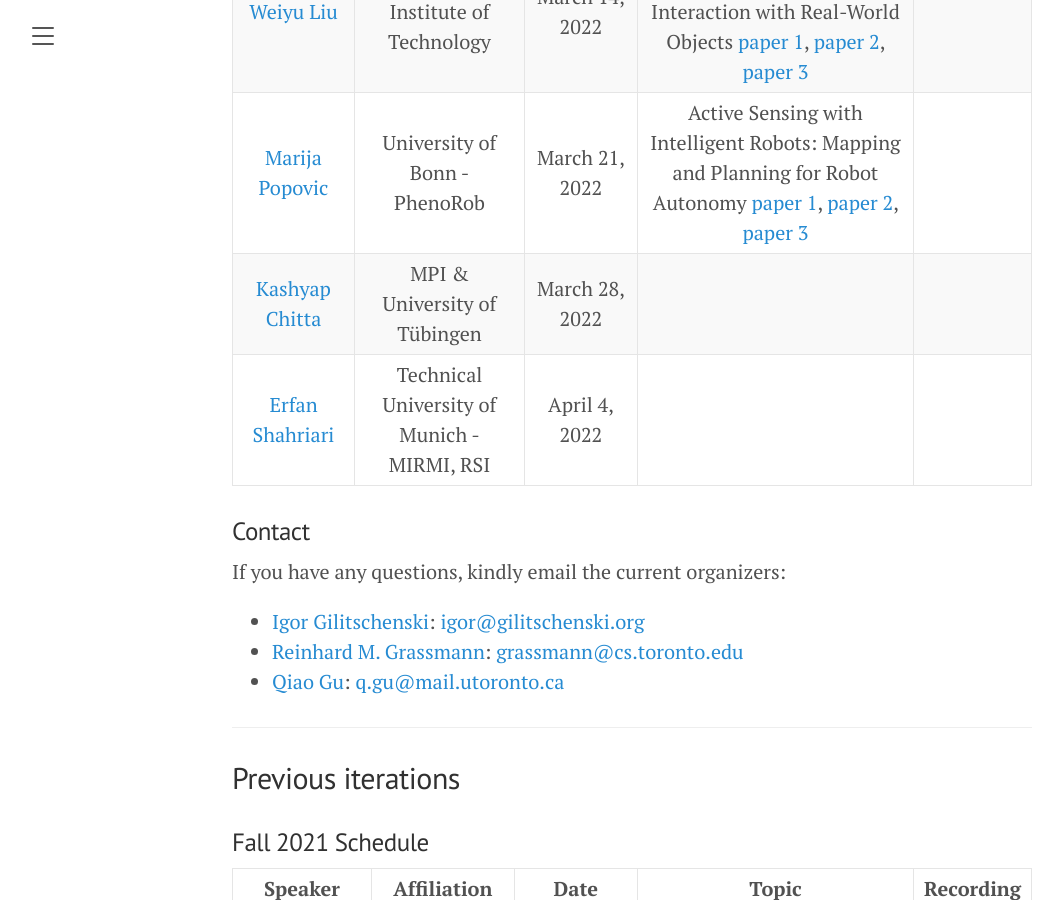
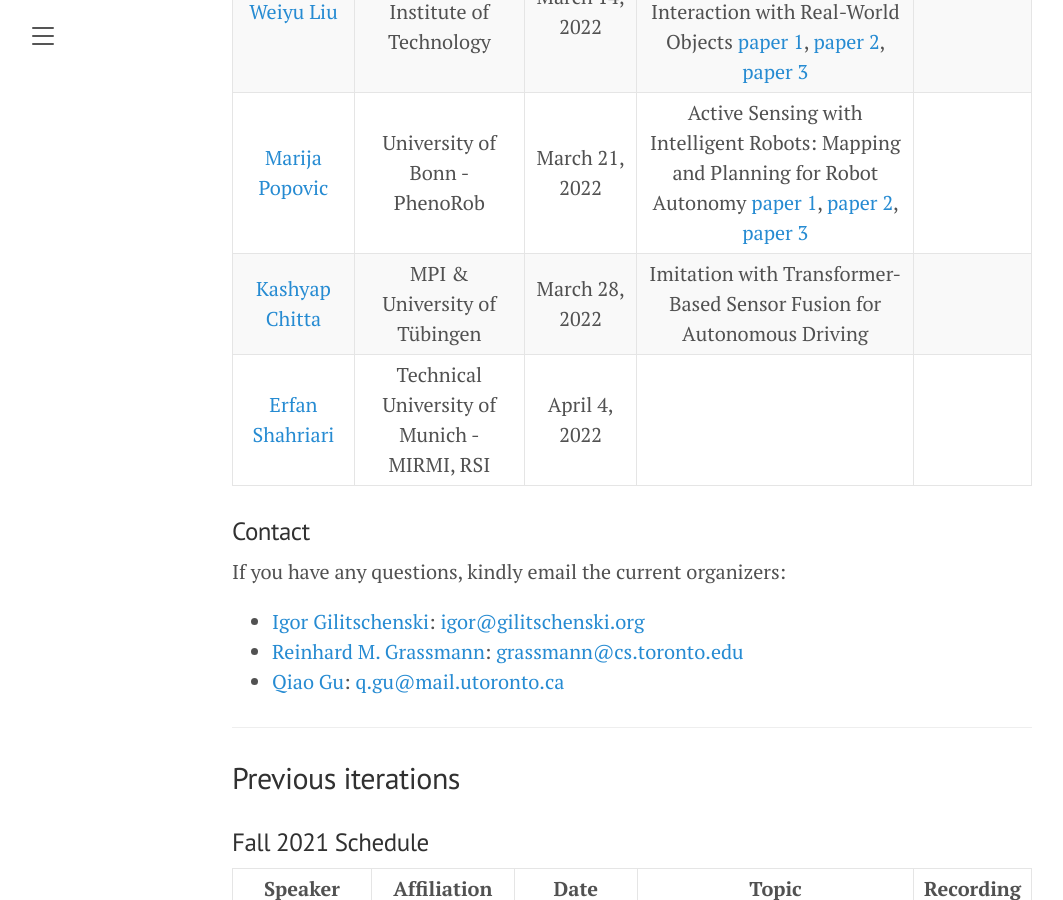
Before and after one commit to uoft-cs-robotics/toronto-air, a Jekyll site: the page built from index.md, in a window 1280 px wide and 900 px high, scrolled down 1661 px. Shown: the whole window, without its empty margins (8-1071 px from the left). Built offline with Jekyll 4.4.1, drawn with Linux system fonts in a browser that asks for light colours; comment, search, counter and statistics services are not loaded.

Commit message:
Added title of Kashyap's talk

```diff
--- a/index.md
+++ b/index.md
@@ -54,7 +54,7 @@ Past talks are also available on our [YouTube Channel](https://www.youtube.com/c
 |[Antonio Loquercio](https://antonilo.github.io/) | UC Berkeley - BAIR  | March 7, 2022 | Agile Autonomy: Learning High-Speed Flight | |
 |[Weiyu Liu](http://weiyuliu.com/) | Georgia Institute of Technology | March 14, 2022 | Grounded Semantic Reasoning for Robotic Interaction with Real-World Objects [paper 1](http://www.roboticsproceedings.org/rss17/p035.html), [paper 2](https://arxiv.org/abs/2011.06431), [paper 3](https://arxiv.org/abs/2110.10189)  | |
 |[Marija Popovic](https://mpopovic.io/) | University of Bonn - PhenoRob | March 21, 2022 | Active Sensing with Intelligent Robots: Mapping and Planning for Robot Autonomy [paper 1](https://link.springer.com/article/10.1007/s10514-020-09903-2), [paper 2](https://arxiv.org/abs/2109.13570), [paper 3](https://arxiv.org/abs/2109.14257) | |
-|[Kashyap Chitta](https://kashyap7x.github.io/) | MPI & University of Tübingen | March 28, 2022 | | |
+|[Kashyap Chitta](https://kashyap7x.github.io/) | MPI & University of Tübingen | March 28, 2022 | Imitation with Transformer-Based Sensor Fusion for Autonomous Driving | |
 |[Erfan Shahriari](https://www.mirmi.tum.de/rsi/team/rsi-mitarbeiter/shahriari-erfan/) |  Technical University of Munich - MIRMI, RSI | April 4, 2022 | | |
 
 
```
